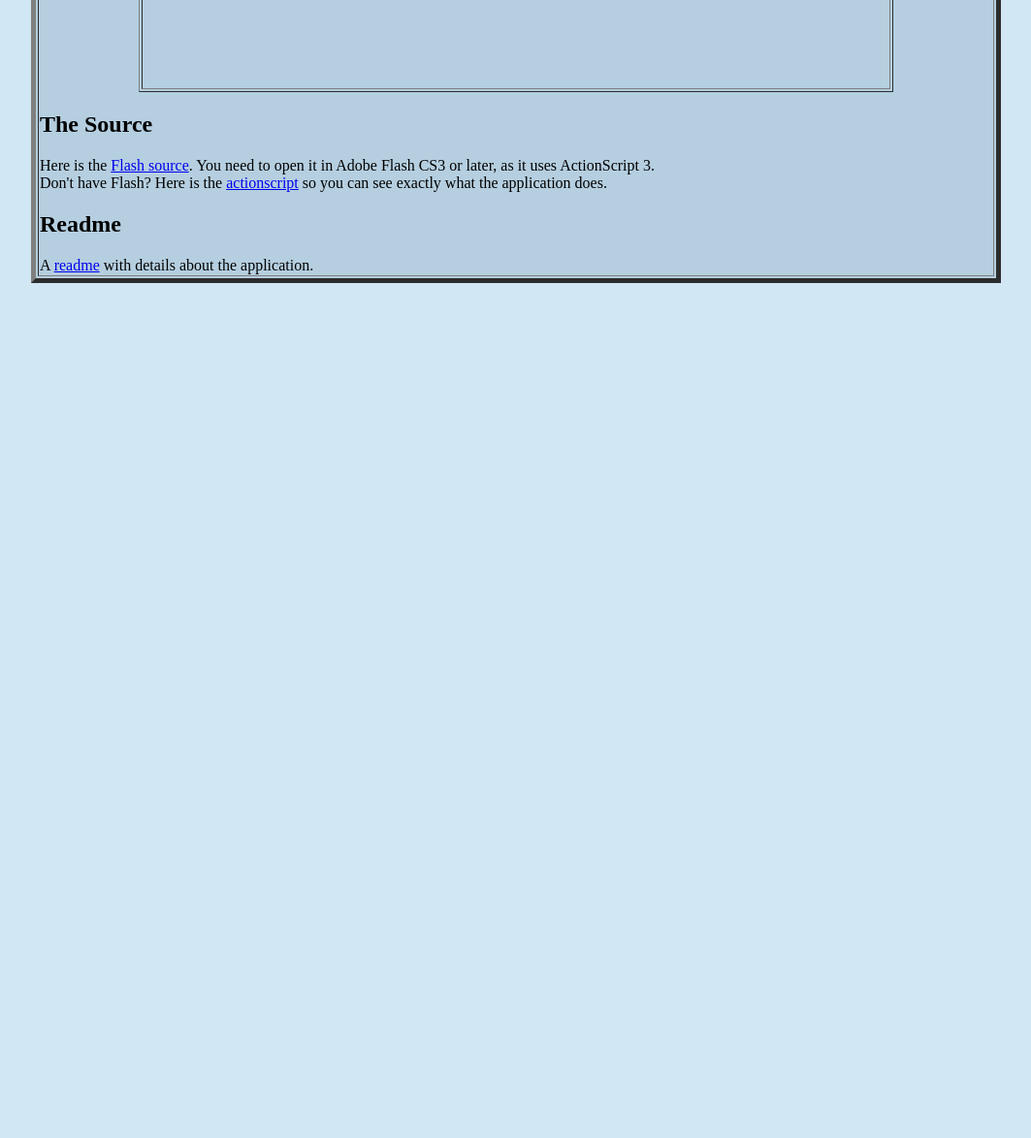
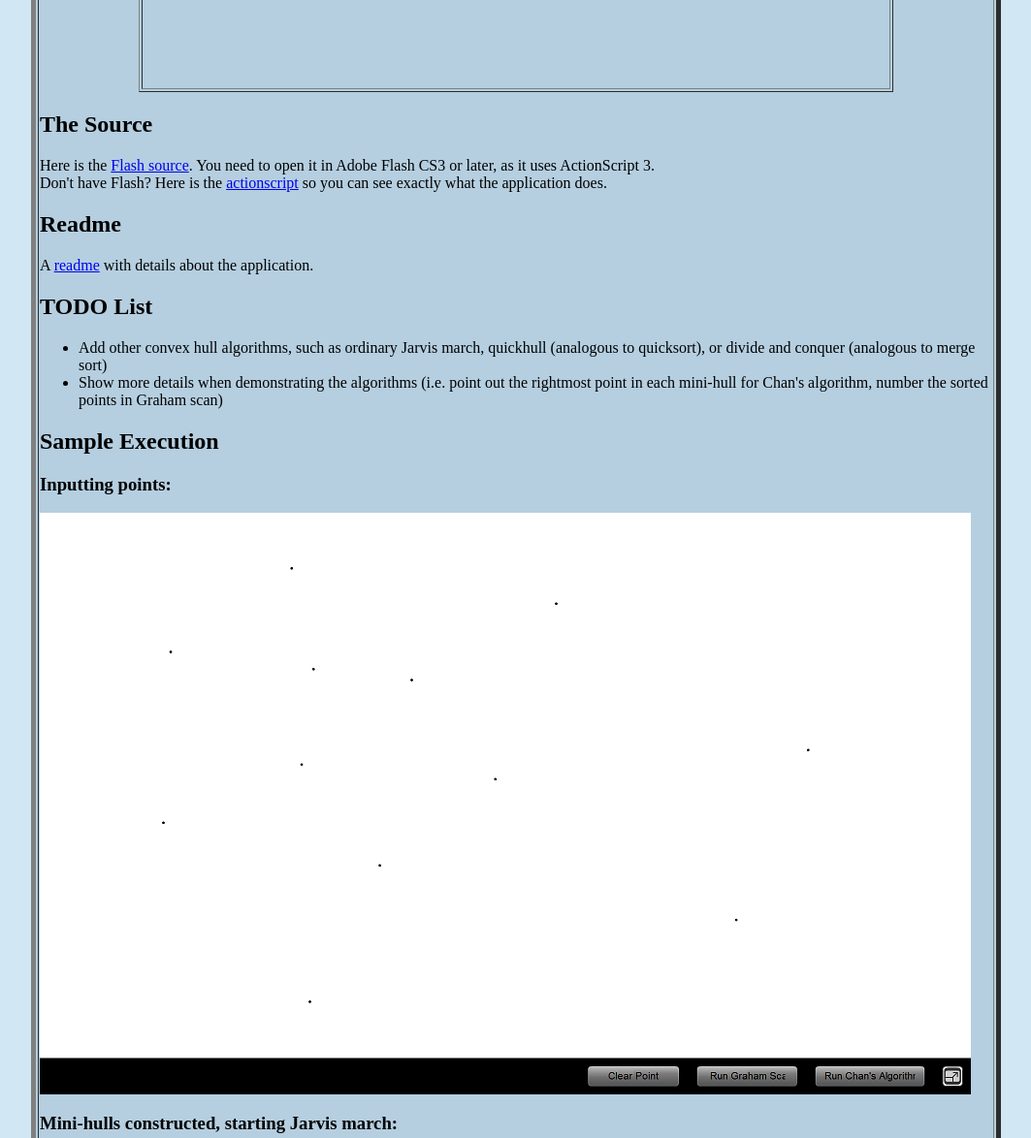
Before and after one commit to csalvara/convex, a plain HTML site: page index.html in a window 1280 px wide. Shown: the part 559-1733 px from the top of the page at 97% size, without its empty margins (108-1171 px from the left). Before the commit the page ends 859 px from the top, so only its background shows below. Drawn offline with Linux system fonts and the light colour scheme.

Commit message:
todos + sample

```diff
--- a/index.html
+++ b/index.html
@@ -26,6 +26,26 @@ Don't have Flash? Here is the <a href="actionscript.txt">actionscript</a> so you
 <h2>Readme</h2>
 <p>A <a href="readme.html">readme</a> with details about the application.</p>
 
+<h2>TODO List</h2>
+<p>
+<ul>
+<li>Add other convex hull algorithms, such as ordinary Jarvis march, quickhull (analogous to quicksort), or divide and conquer (analogous to merge sort)
+<li>Show more details when demonstrating the algorithms (i.e. point out the rightmost point in each mini-hull for Chan's algorithm, number the sorted points in Graham scan)
+</ul>
+</p>
+
+<h2>Sample Execution</h2>
+
+<p><h3>Inputting points:</h3>
+<img src="sample1.png">
+</p>
+<p><h3>Mini-hulls constructed, starting Jarvis march:</h3>
+<img src="sample2.png">
+</p>
+<p><h3>Convex hull constructed:</h3>
+<img src="sample3.png">
+</p>
+
 </td></tr></table>
 </body>
 
```
Also changed, not shown: readme.html (+1 -1 lines), sample1.png (added), sample2.png (added), sample3.png (added).
